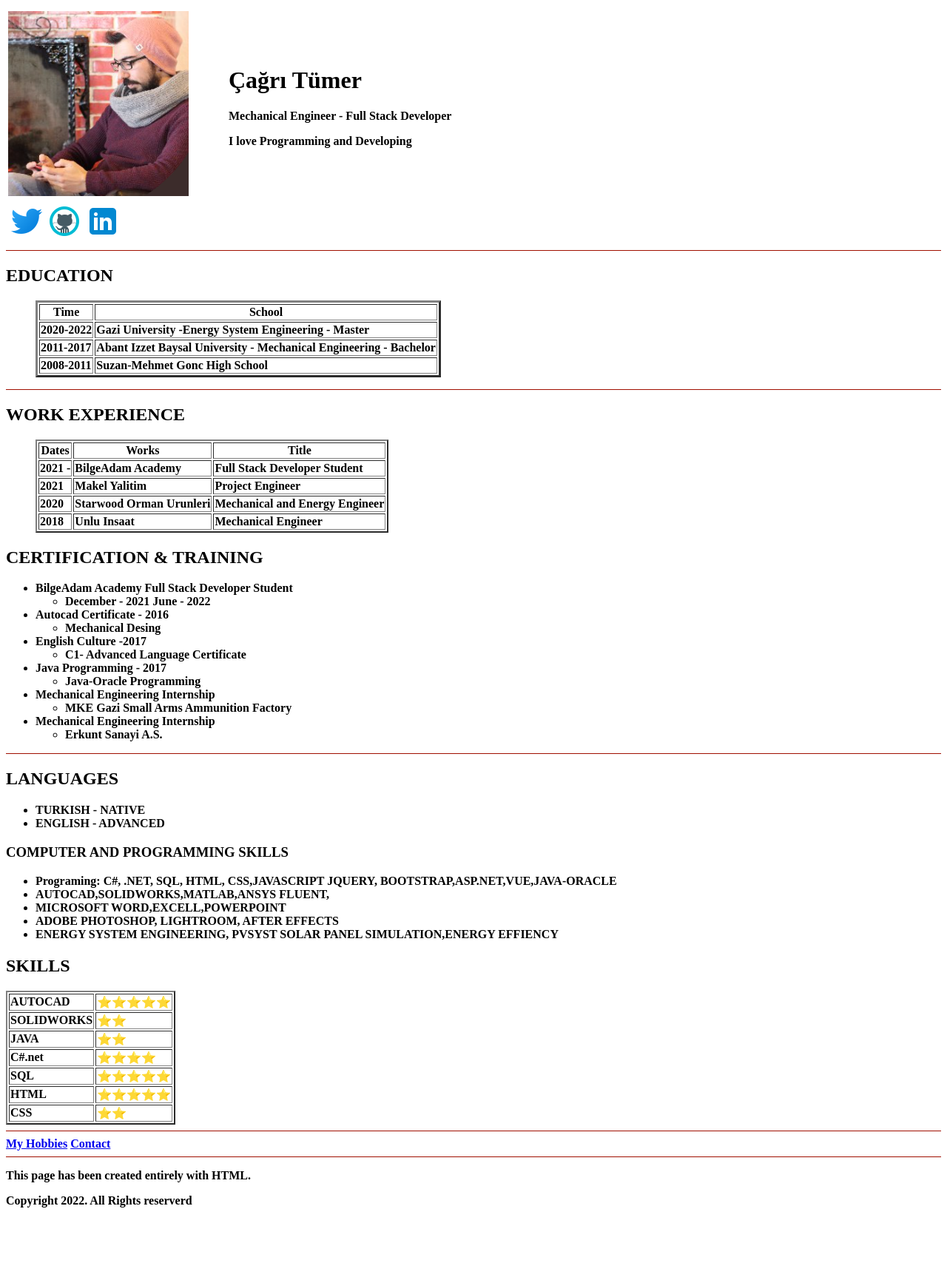
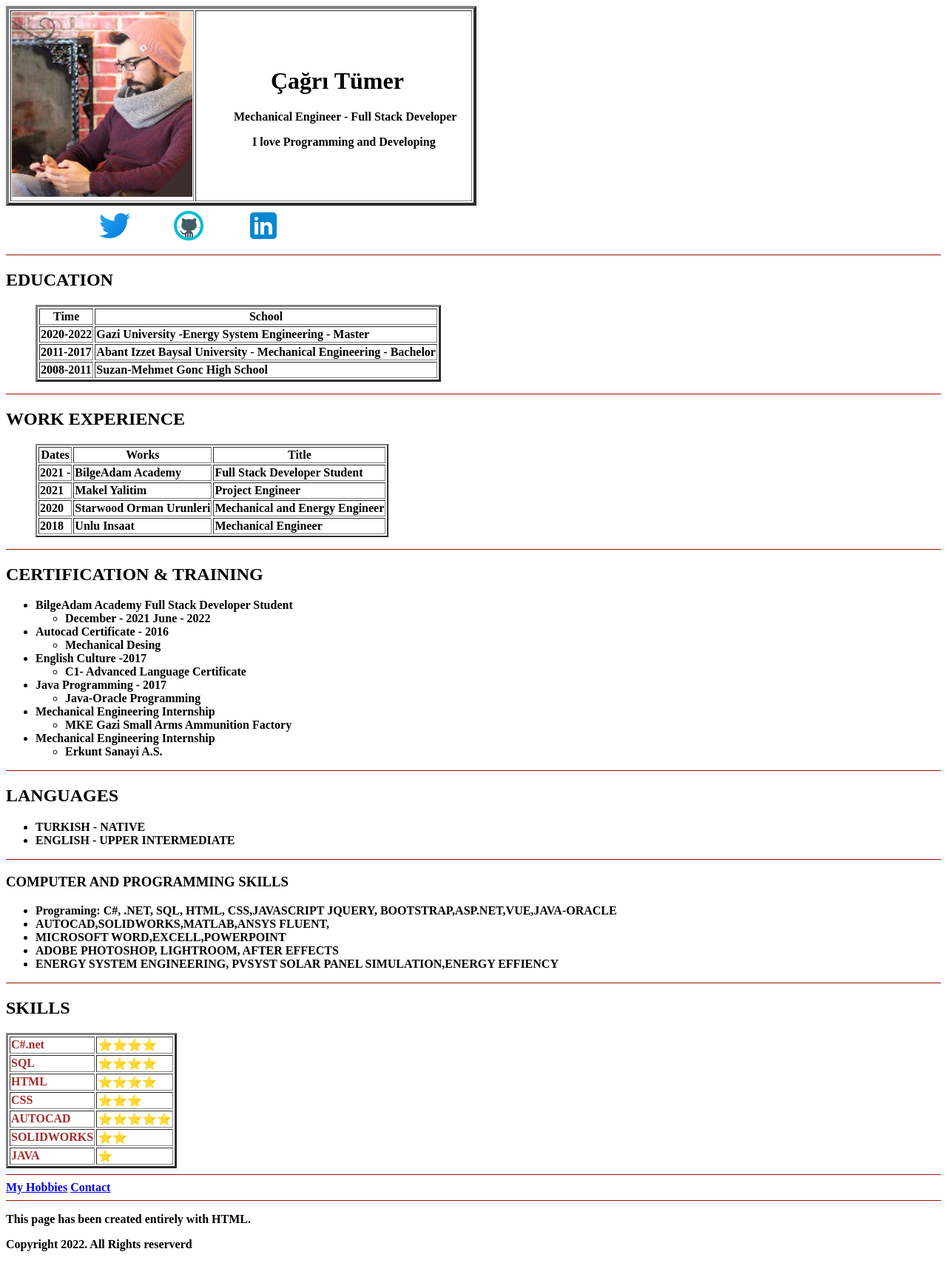
Before and after one commit to cagrimate/cagrimate.github.io, a plain HTML site: page index.html in a window 1280 px wide. Shown: the whole page at 74% size. Before the commit the page ends 1648 px from the top, so only its background shows below. Drawn offline with Linux system fonts and the light colour scheme.

Commit message:
cizgiler ve cesitli duzenlemeler yapildi

```diff
--- a/index.html
+++ b/index.html
@@ -11,33 +11,33 @@
 <strong>
 
     <body>
-        <table>
-            <th>
-                <tr>
-                    <td><img src="img/Adsız.png" alt=""></td>
-                    <td>
-                        <h1 style="padding-left:50px ;">Çağrı Tümer</h1>
-                        <p style="padding-left:50px ;">Mechanical Engineer - Full Stack Developer</p>
-                        <p style="padding-left:50px ;"> I love Programming and Developing</p>
-                    </td>
-                </tr>
-            </th>
+        <table border="4">
+
+            <tr>
+                <td><img src="img/Adsız.png" alt=""></td>
+                <td style="padding-right: 20px;">
+                    <h1 style="padding-left:100px ;">Çağrı Tümer</h1>
+                    <p style="padding-left:50px ;">Mechanical Engineer - Full Stack Developer</p>
+                    <p style="padding-left:75px ;"> I love Programming and Developing</p>
+                </td>
+            </tr>
+
         </table>
         <table>
             <tr>
-                <td>
+                <td style="padding-left: 120px;">
 
                     <a href="https://twitter.com/cagrimate" target="_blank"> <img src="img/icons8-twitter-48.png"
                             alt="">
                     </a>
                 </td>
-                <td>
+                <td style="padding-left: 50px;">
                     <a href="https://github.com/cagrimate" target="_blank"><img src="img/icons8-github-48.png"
                             alt=""></a>
                 </td>
-                <td><a href="https://www.linkedin.com/in/cagritumer/" target="_blank"><img
+                <td style="padding-left: 50px;"><a href="https://www.linkedin.com/in/cagritumer/" target="_blank"><img
                             src="img/icons8-linkedin-48.png" alt=""></a></td>
-                <td><a href="https://www.hackerrank.com/cagritumer" target="_blank"><img
+                <td style="padding-left: 50px;"><a href="https://www.hackerrank.com/cagritumer" target="_blank"><img
                             src="img/icons8-hackerrank-is-a-technology-company-that-focuses-on-competitive-programming-48.png"
                             alt=""></a></td>
             </tr>
@@ -46,7 +46,7 @@
 
         <h2>EDUCATION</h2>
         <ul>
-            <table border="3">
+            <table border="3" >
 
                 <tr>
                     <th>Time</th>
@@ -99,10 +99,14 @@
 
             </table>
         </ul>
+        <hr size="value of size in numbers" width="value of width attribute in percentage" color="value of color">
+
         <h2>CERTIFICATION & TRAINING </h2>
         <ul>
             <li>BilgeAdam Academy Full Stack Developer Student</li>
-            <ul><li>December - 2021 June - 2022</li></ul>
+            <ul>
+                <li>December - 2021 June - 2022</li>
+            </ul>
             <li>Autocad Certificate - 2016</li>
             <ul>
                 <li> Mechanical Desing</li>
@@ -128,8 +132,10 @@
         <h2>LANGUAGES</h2>
         <ul>
             <li>TURKISH - NATIVE</li>
-            <li>ENGLISH - ADVANCED</li>
+            <li>ENGLISH - UPPER INTERMEDIATE</li>
         </ul>
+        <hr size="value of size in numbers" width="value of width attribute in percentage" color="value of color">
+
 
         <h3>COMPUTER AND PROGRAMMING SKILLS</h3>
         <ul>
@@ -139,9 +145,28 @@
             <li>ADOBE PHOTOSHOP, LIGHTROOM, AFTER EFFECTS</li>
             <li>ENERGY SYSTEM ENGINEERING, PVSYST SOLAR PANEL SIMULATION,ENERGY EFFIENCY</li>
         </ul>
+        <hr size="value of size in numbers" width="value of width attribute in percentage" color="value of color">
+
 
         <h2>SKILLS</h2>
-        <table border="2">
+        <table border="3" style="color: brown;">
+
+            <tr>
+                <td>C#.net</td>
+                <td>⭐⭐⭐⭐</td>
+            </tr>
+            <tr>
+                <td>SQL</td>
+                <td>⭐⭐⭐⭐</td>
+            </tr>
+            <tr>
+                <td>HTML</td>
+                <td>⭐⭐⭐⭐</td>
+            </tr>
+            <tr>
+                <td>CSS</td>
+                <td>⭐⭐⭐</td>
+            </tr>
             <tr>
                 <td>AUTOCAD </td>
                 <td>⭐⭐⭐⭐⭐</td>
@@ -152,23 +177,7 @@
             </tr>
             <tr>
                 <td>JAVA
-                <td>⭐⭐</td>
-            </tr>
-            <tr>
-                <td>C#.net</td>
-                <td>⭐⭐⭐⭐</td>
-            </tr>
-            <tr>
-                <td>SQL</td>
-                <td>⭐⭐⭐⭐⭐</td>
-            </tr>
-            <tr>
-                <td>HTML</td>
-                <td>⭐⭐⭐⭐⭐</td>
-            </tr>
-            <tr>
-                <td>CSS</td>
-                <td>⭐⭐</td>
+                <td>⭐</td>
             </tr>
         </table>
         <hr size="value of size in numbers" width="value of width attribute in percentage" color="value of color">
```
